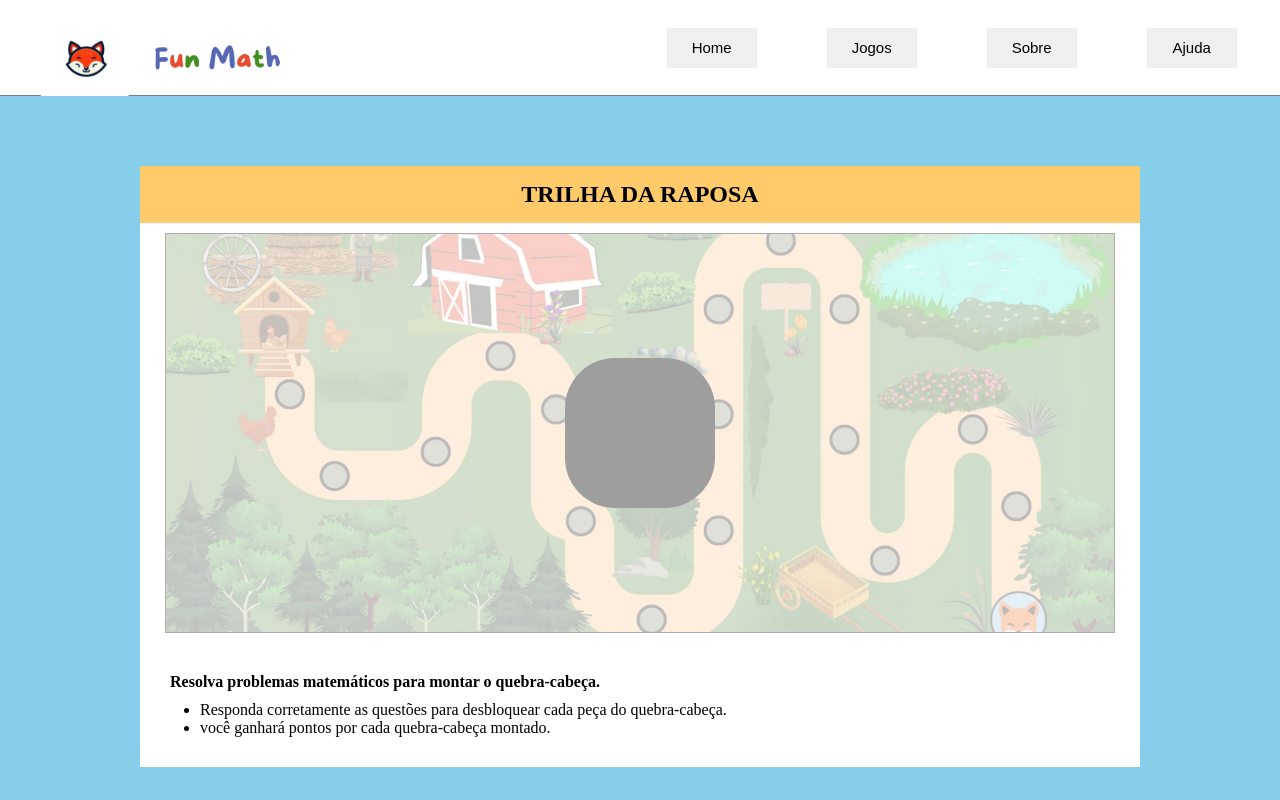
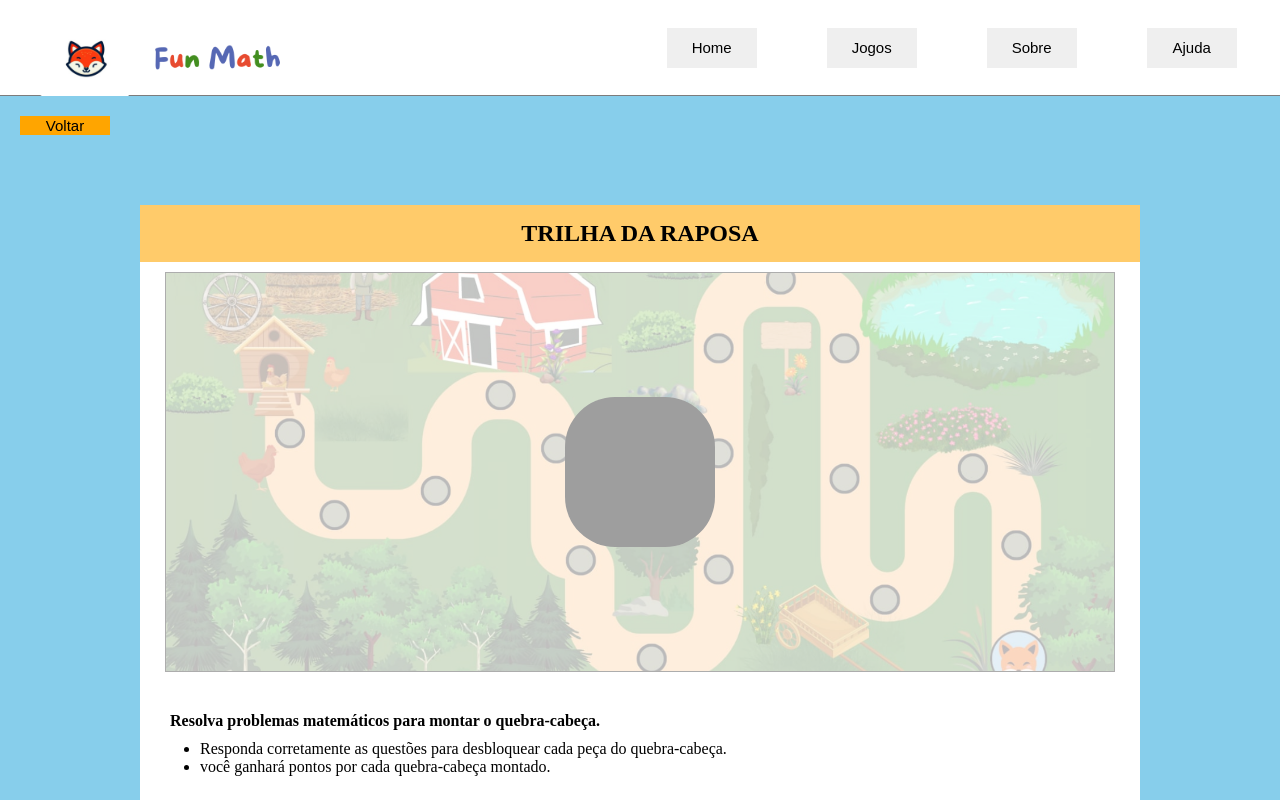
Before and after one commit to Eduardoooo0/FunMath, a Flask app: page /trilha in a window 1280 px wide. Run offline with Flask 3, Linux system fonts and the light colour scheme; grey boxes are pictures that could not be loaded.

Commit message:
Update inicial_trilha.html

```diff
--- a/templates/inicial_trilha.html
+++ b/templates/inicial_trilha.html
@@ -6,6 +6,9 @@
     {% block conteudo %}
         <!-- Seção principal do conteúdo -->
         <section id="section_inicial_jg">
+            <div id="box_voltar">
+                <button id="bt_voltar" onclick="window.history.back()">Voltar</button>
+            </div>
             <div>
                 <!-- Caixa principal de conteúdo -->
                 <div class="box_inicial_jg">
```
